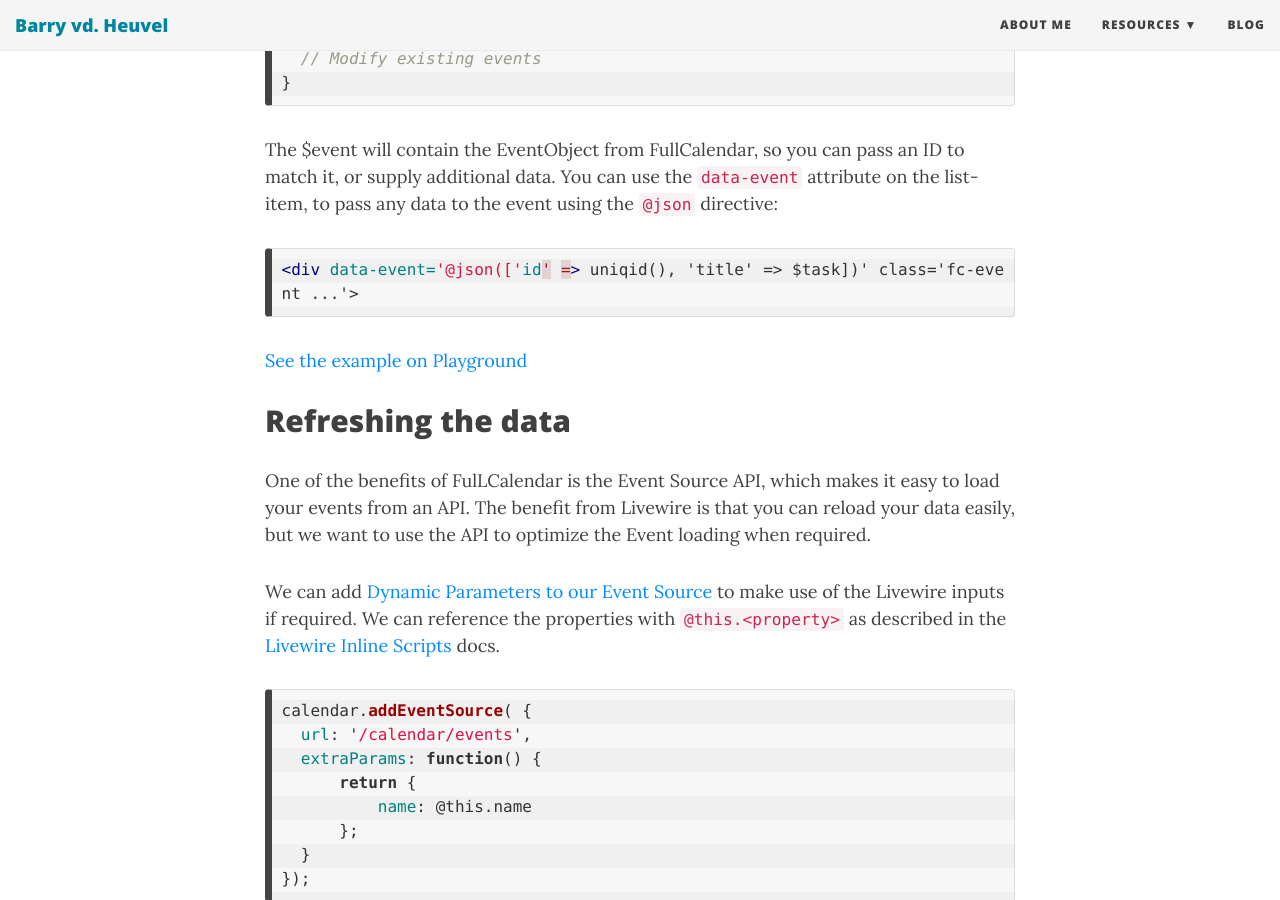
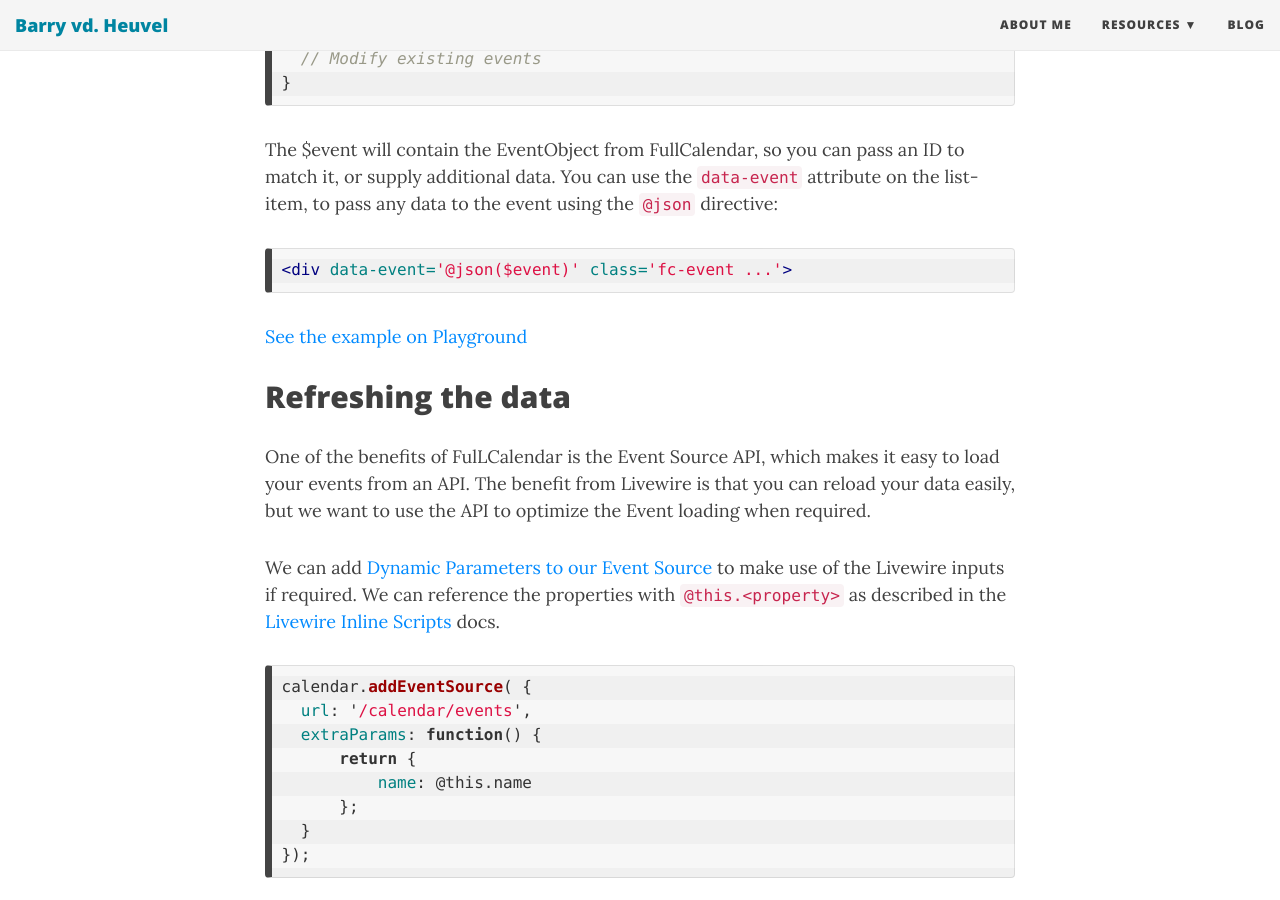
Before and after one commit to barryvdh/barryvdh.github.io, a Jekyll site: the page built from _posts/2020-10-23-using-fullcalendar-with-laravel-livewire.md, in a window 1280 px wide and 900 px high, scrolled down 2274 px. Built offline with Jekyll 4.4.1, drawn with Linux system fonts in a browser that asks for light colours; nearby versions of some CDN libraries.

Commit message:
Update 2020-10-23-using-fullcalendar-with-laravel-livewire.md

````diff
--- a/_posts/2020-10-23-using-fullcalendar-with-laravel-livewire.md
+++ b/_posts/2020-10-23-using-fullcalendar-with-laravel-livewire.md
@@ -64,7 +64,7 @@ public function eventDrop($event, $oldEvent)
 The $event will contain the EventObject from FullCalendar, so you can pass an ID to match it, or supply additional data. You can use the `data-event` attribute on the list-item, to pass any data to the event using the `@json` directive:
 
 ```html
-<div data-event='@json(['id' => uniqid(), 'title' => $task])' class='fc-event ...'>
+<div data-event='@json($event)' class='fc-event ...'>
 ```
 
 [See the example on Playground](https://laravelplayground.com/#/snippets/80fb6377-d7ae-49b0-bd36-1ac563e52994)
````
